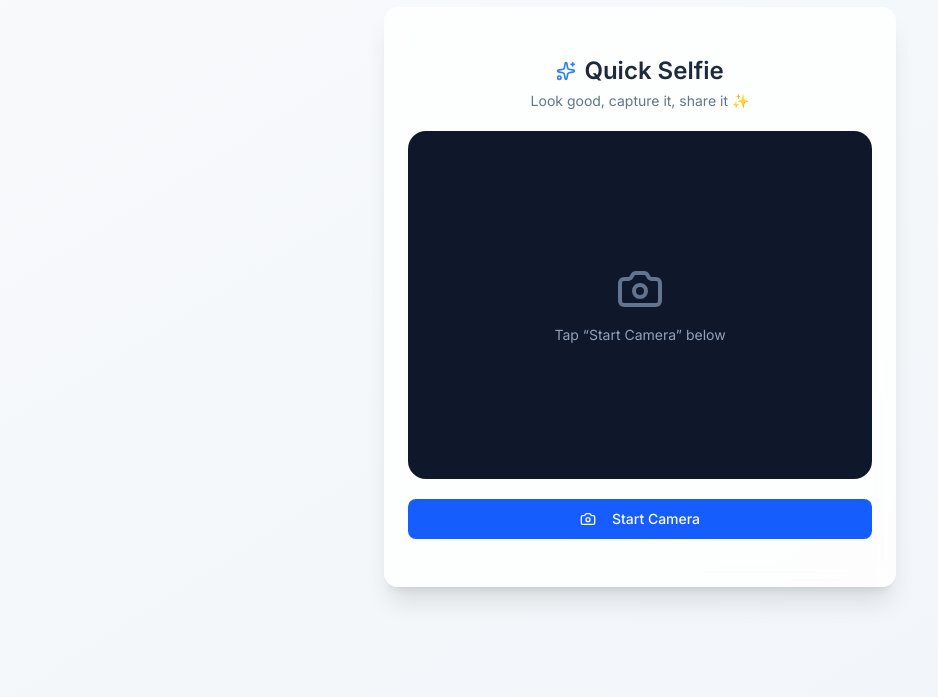
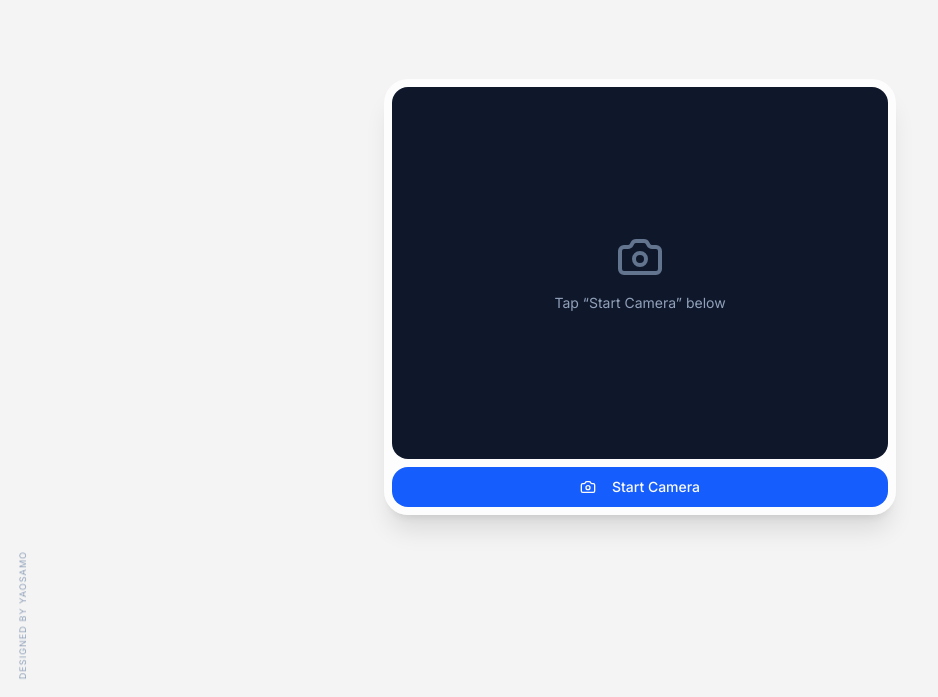
Before and after one commit to yaosamo/selfie-app, a Next.js app: page / in a window 1280 px wide. Shown: the part 103-800 px from the top of the page, without its empty margins (0-938 px from the left). Built offline with nearby package versions, Linux system fonts and the light colour scheme.

Commit message:
feat: refine camera card layout and add analytics

```diff
--- a/package.json
+++ b/package.json
@@ -9,6 +9,7 @@
     "lint": "eslint"
   },
   "dependencies": {
+    "@vercel/analytics": "^1.6.1",
     "class-variance-authority": "^0.7.1",
     "clsx": "^2.1.1",
     "lucide-react": "^0.564.0",
--- a/src/app/layout.tsx
+++ b/src/app/layout.tsx
@@ -1,4 +1,5 @@
 import type { Metadata, Viewport } from "next";
+import { Analytics } from "@vercel/analytics/next";
 import { Inter } from "next/font/google";
 import "./globals.css";
 
@@ -28,8 +29,9 @@ export default function RootLayout({
 }) {
   return (
     <html lang="en" className={inter.variable}>
-      <body className={`${inter.className} antialiased`}>
+      <body className={`${inter.className} antialiased bg-[#f4f4f4]`}>
         {children}
+        <Analytics />
       </body>
     </html>
   );
--- a/src/app/page.tsx
+++ b/src/app/page.tsx
@@ -3,7 +3,7 @@
 import { useState, useRef, useCallback, useEffect } from 'react';
 import { Button } from '@/components/ui/button';
 import { Card, CardContent } from '@/components/ui/card';
-import { Camera, Download, RotateCcw, Sparkles, X, Grid3X3, Wand2 } from 'lucide-react';
+import { Camera, Download, RotateCcw, X, Grid3X3, Wand2 } from 'lucide-react';
 
 const PHOTO_STYLES = [
   { name: 'Original', filter: 'none' },
@@ -172,6 +172,14 @@ export default function SelfieApp() {
     img.src = src;
   }, []);
 
+  const downloadAllPhotos = useCallback(() => {
+    scatteredPhotos.forEach((photo, idx) => {
+      window.setTimeout(() => {
+        downloadScatteredPhoto(photo.src, photo.id, photo.styleIdx);
+      }, idx * 120);
+    });
+  }, [downloadScatteredPhoto, scatteredPhotos]);
+
   const randomizeStyle = useCallback((id: number) => {
     setScatteredPhotos(prev => prev.map(p => {
       if (p.id !== id) return p;
@@ -248,7 +256,10 @@ export default function SelfieApp() {
   }, [showGrid]);
 
   return (
-    <div className="min-h-[100dvh] bg-gradient-to-br from-slate-50 to-slate-100 flex items-center justify-center p-4 overflow-hidden relative">
+    <div className="min-h-[100dvh] flex items-center justify-center overflow-hidden relative">
+      <p className="fixed left-0 bottom-0 z-[120] m-0 w-9 p-[2em] select-none text-center text-[9px] leading-none tracking-[0.12em] text-slate-400 [writing-mode:vertical-rl] [transform:rotate(180deg)] sm:left-0 sm:bottom-0">
+        DESIGNED BY YAOSAMO
+      </p>
       {flashVisible && (
         <div className="fixed inset-0 bg-white pointer-events-none z-50" style={{ animation: 'flash 0.25s ease-out forwards' }} />
       )}
@@ -357,19 +368,11 @@ export default function SelfieApp() {
       {/* Camera card */}
       <Card
         ref={cameraCardRef}
-        className="w-full max-w-lg mx-auto shadow-xl border-0 bg-white/80 backdrop-blur-sm relative"
+        className="w-full max-w-lg mx-auto overflow-hidden shadow-xl border-0 bg-white/80 backdrop-blur-sm relative p-2 gap-2 rounded-[24px]"
         style={{ zIndex: showGrid ? 50 : 100 }}
       >
-        <CardContent className="p-5 sm:p-6 space-y-5">
-          <div className="text-center space-y-1">
-            <div className="flex items-center justify-center gap-2">
-              <Sparkles className="h-5 w-5 text-blue-500" />
-              <h1 className="text-xl sm:text-2xl font-semibold text-slate-800">Quick Selfie</h1>
-            </div>
-            <p className="text-slate-500 text-sm">Look good, capture it, share it ✨</p>
-          </div>
-
-          <div className="relative overflow-hidden rounded-2xl bg-slate-900 aspect-[4/3]">
+        <CardContent className="p-0">
+          <div className="relative w-full overflow-hidden bg-slate-900 aspect-[4/3] rounded-[16px]">
             <video ref={videoRef} autoPlay playsInline muted className="absolute inset-0 w-full h-full object-cover" style={{ transform: facingMode === 'user' ? 'scaleX(-1)' : 'scaleX(1)' }} />
             {!isStreaming && (
               <div className="absolute inset-0 flex items-center justify-center">
@@ -390,26 +393,35 @@ export default function SelfieApp() {
                 </Button>
               </div>
             )}
+
           </div>
 
-          <div className="flex gap-3 justify-center">
+          <div className="mt-2 rounded-[16px]">
+            <div className="flex flex-wrap gap-2 justify-center">
               {!isStreaming ? (
-              <Button onClick={() => startCamera()} size="lg" className="flex-1 bg-blue-600 hover:bg-blue-700 focus-visible:ring-blue-400">
+                <Button onClick={() => startCamera()} size="lg" className="flex-1 min-w-[120px] rounded-[16px] bg-blue-600 hover:bg-blue-700 focus-visible:ring-blue-400">
                   <Camera className="h-4 w-4 mr-2" />
                   Start Camera
                 </Button>
               ) : (
-              <Button onClick={capturePhoto} size="lg" className="flex-1 bg-red-500 hover:bg-red-600 focus-visible:ring-red-400 text-white font-medium">
+                <Button onClick={capturePhoto} size="lg" className="flex-1 min-w-[120px] rounded-[16px] bg-red-500 hover:bg-red-600 focus-visible:ring-red-400 text-white font-medium">
                   <div className="h-5 w-5 mr-2 rounded-full border-2 border-white" />
                   Capture
                 </Button>
               )}
               {scatteredPhotos.length > 0 && (
-              <Button onClick={() => setShowGrid(!showGrid)} size="lg" variant="outline" className="bg-white/80 backdrop-blur-sm">
-                <Grid3X3 className="h-4 w-4 mr-2" />
-                All ({scatteredPhotos.length})
+                <Button onClick={downloadAllPhotos} size="lg" variant="outline" className="min-w-[120px] justify-start rounded-[16px] bg-white/85 backdrop-blur-sm">
+                  <Download className="h-4 w-4 shrink-0 mr-2" />
+                  Download All
                 </Button>
               )}
+              {scatteredPhotos.length > 0 && (
+                <Button onClick={() => setShowGrid(!showGrid)} size="lg" variant="outline" className="min-w-[120px] justify-start rounded-[16px] bg-white/85 backdrop-blur-sm">
+                  <Grid3X3 className="h-4 w-4 shrink-0 mr-2" />
+                  <span className="tabular-nums">All ({scatteredPhotos.length})</span>
+                </Button>
+              )}
+            </div>
           </div>
         </CardContent>
       </Card>
```
Also changed, not shown: 1 other file (tests, documents, lock files or other folders). Lines whose indentation alone changed are shown as unchanged.
